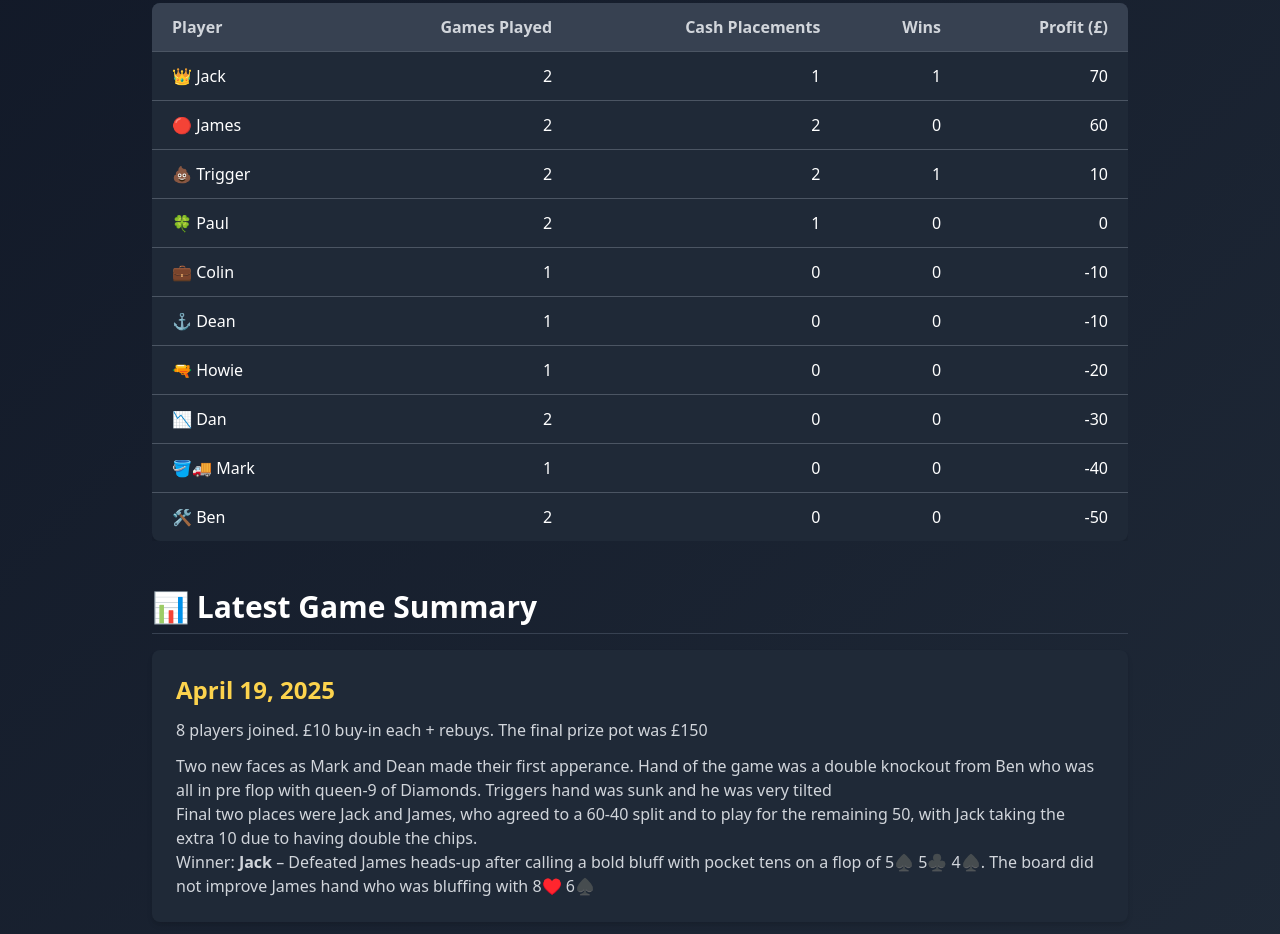
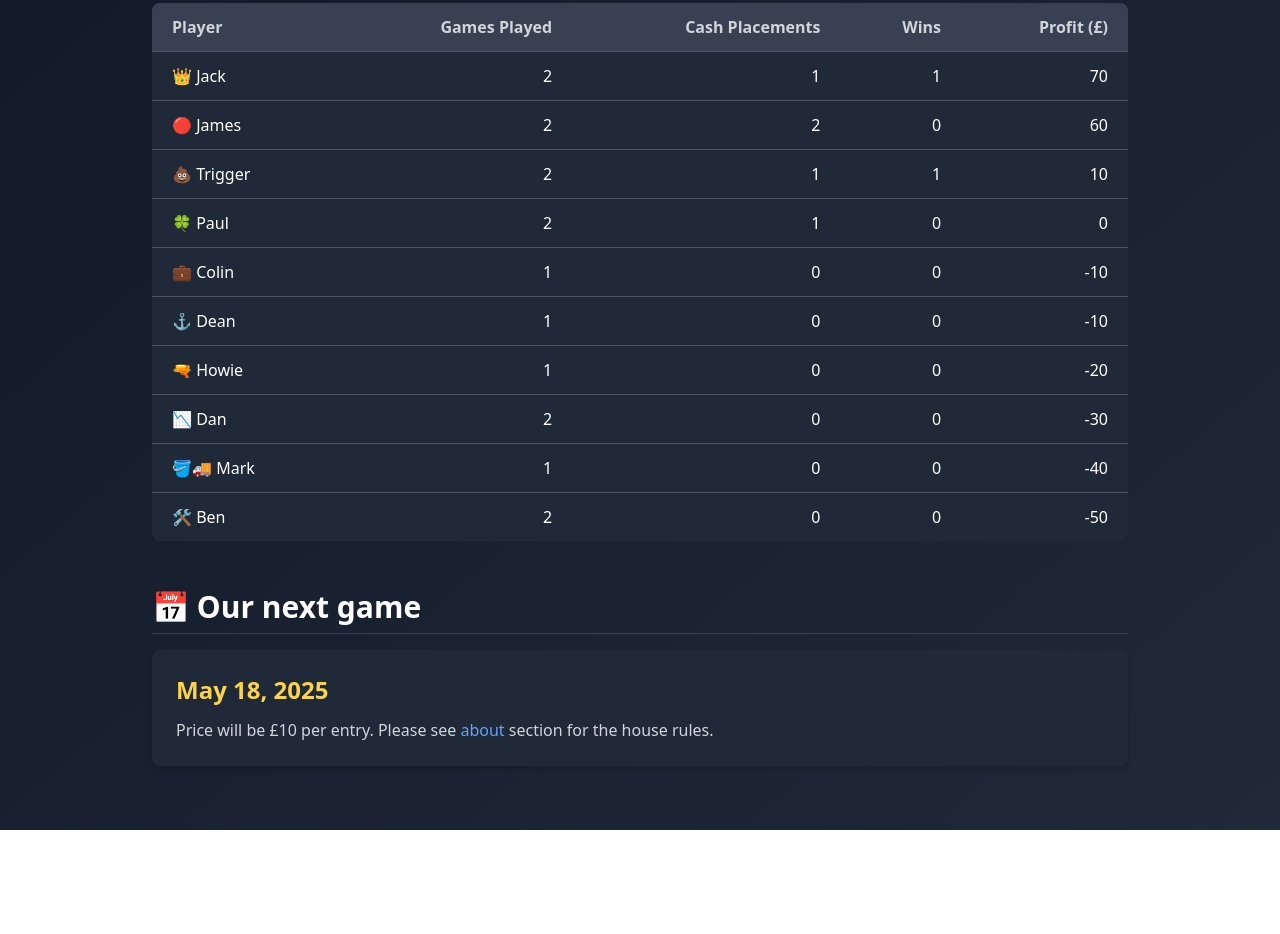
Before and after one commit to witchell-software/angmering-poker-league, a plain HTML site: page index.html in a window 1280 px wide. Shown: the part 274-1208 px from the top of the page. After the commit the page ends 1104 px from the top, so only its background shows below. Drawn offline with nearby package versions, Linux system fonts and the light colour scheme.

Commit message:
Amended the leaderboard for accuracy. Updated home page slightly

```diff
--- a/index.html
+++ b/index.html
@@ -53,7 +53,7 @@
             <tr class="border-t border-gray-600">
               <td class="py-3 px-5">💩 Trigger</td>
               <td class="py-3 px-5 text-right">2</td>
-              <td class="py-3 px-5 text-right">2</td>
+              <td class="py-3 px-5 text-right">1</td>
               <td class="py-3 px-5 text-right">1</td>
               <td class="py-3 px-5 text-right">10</td>
             </tr>
@@ -112,13 +112,10 @@
     </section>
 
     <section>
-      <h2 class="text-3xl font-bold mb-4 border-b border-gray-700 pb-2">📊 Latest Game Summary</h2>
+      <h2 class="text-3xl font-bold mb-4 border-b border-gray-700 pb-2">📅 Our next game</h2>
       <article class="bg-gray-800 p-6 rounded-lg shadow-md mb-6">
-        <h3 class="text-2xl font-semibold text-yellow-300">April 19, 2025</h3>
-        <p class="text-gray-300 mt-3">8 players joined. £10 buy-in each + rebuys. The final prize pot was £150</p>
-        <p class="text-gray-300 mt-3">Two new faces as Mark and Dean made their first apperance. Hand of the game was a double knockout from Ben who was all in pre flop with queen-9 of Diamonds. Triggers hand was sunk and he was very tilted</p>
-        <p class="text-gray-300">Final two places were Jack and James, who agreed to a 60-40 split and to play for the remaining 50, with Jack taking the extra 10 due to having double the chips.</p>
-        <p class="text-gray-300">Winner: <strong>Jack</strong> – Defeated James heads-up after calling a bold bluff with pocket tens on a flop of 5♠️ 5♣️ 4♠️. The board did not improve James hand who was bluffing with 8♥️ 6♠️</p>
+        <h3 class="text-2xl font-semibold text-yellow-300">May 18, 2025</h3>
+        <p class="text-gray-300 mt-3">Price will be £10 per entry. Please see <a href="about.html" class="text-blue-400 hover:underline">about</a> section for the house rules.</p>
       </article>
     </section>
   </div>
```
